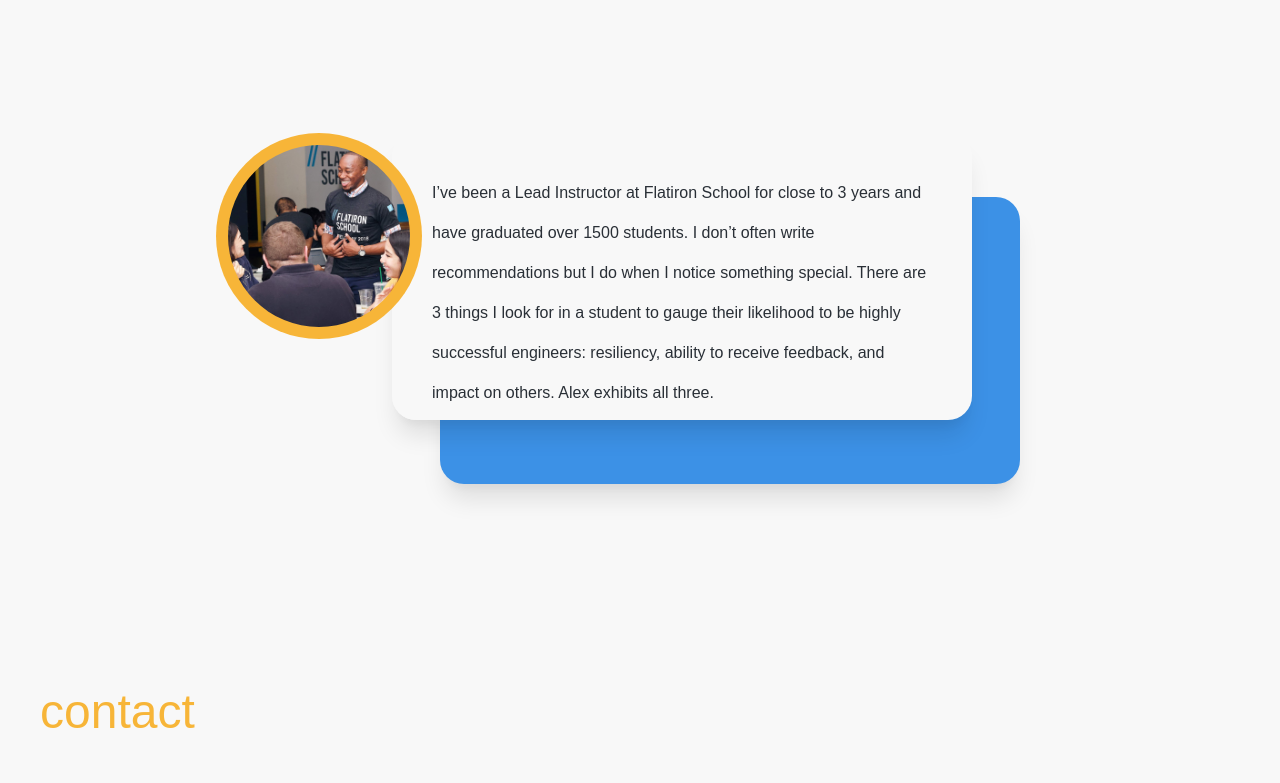
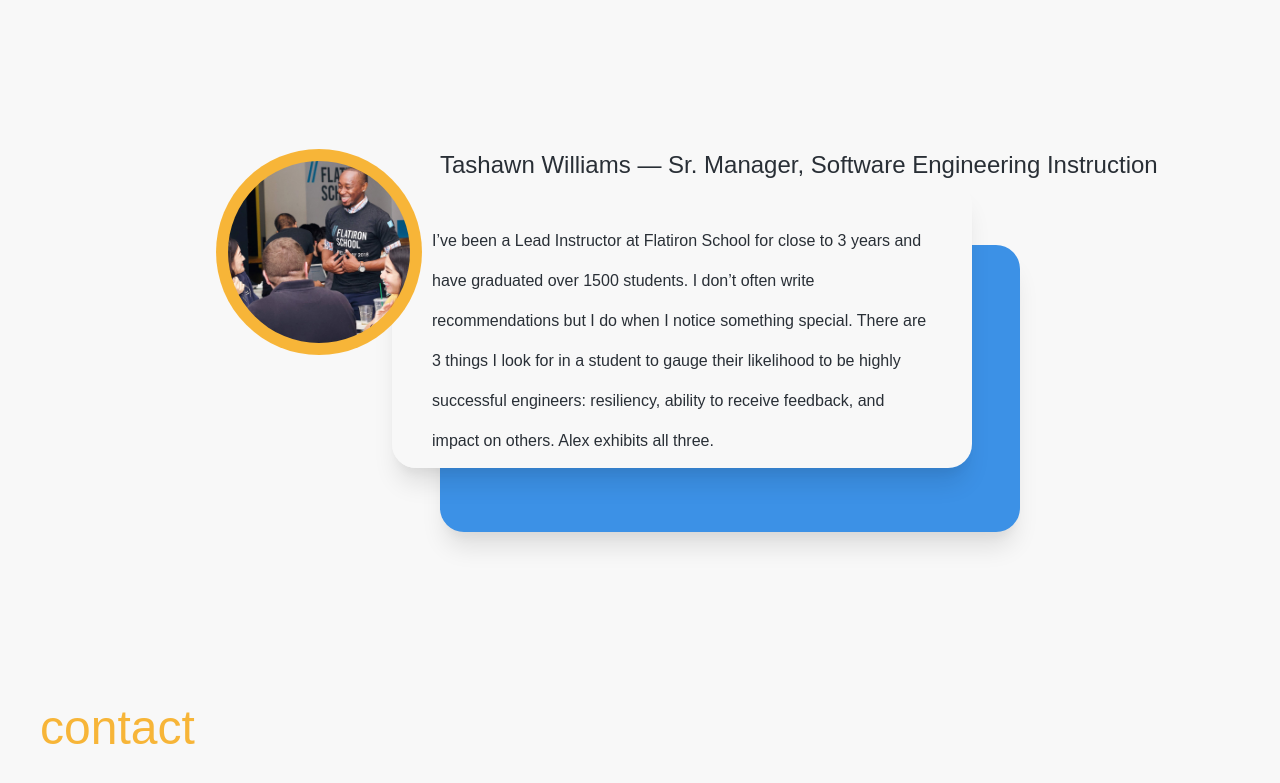
Before and after one commit to abeciana1/abeciana-portfolio, a Next.js app: page / in a window 1280 px wide. Shown: the part 2539-3322 px from the top of the page. Built offline with nearby package versions, Linux system fonts and the light colour scheme; a web font is replaced by a local one.

Commit message:
Started responsive rendering of homepage comps

```diff
--- a/components/HomePageSections/Blog.js
+++ b/components/HomePageSections/Blog.js
@@ -30,7 +30,7 @@ const Blog = (props) => {
                         >
                             <img
                                 src="/amulets.png"
-                                className="mx-auto w-5/6 self-center"
+                                className="mx-auto w-5/6 self-center object-center"
                             />
                         </section>
                         <section className="self-center justify-self-end z-50">
@@ -57,7 +57,7 @@ const Blog = (props) => {
                                 <div className="pt-16">
                                 <img
                                     src="/amulets.png"
-                                    className="mx-auto w-5/6"
+                                    className="mx-auto w-5/6 object-center"
                                 />
                             </div>
                         </section>
--- a/components/HomePageSections/Intro.js
+++ b/components/HomePageSections/Intro.js
@@ -16,7 +16,7 @@ const Intro = () => {
                     </div>
                 </section>
                 <section
-                    className="homepage-section mt-8 pb-32 flex flex-col md:grid md:grid-cols-2 lg:grid-cols-3 justify-items-center item-stretch"
+                    className="homepage-section mt-8 lg:pb-32 flex flex-col md:grid md:grid-cols-2 lg:grid-cols-3 justify-items-center item-stretch"
                 >
                     <IntroNav/>
                     <div className="justify-item-center self-center mx-auto z-30">
--- a/components/utils/HomePage.js
+++ b/components/utils/HomePage.js
@@ -28,7 +28,7 @@ const HomePage = () => {
 
       const handlePortfolioScroll = () => {
         const offset = window.scrollY;
-        if (offset > 900) {
+        if (offset > 900 && window.innerWidth > 768) {
             setPortfolioAnimate(true)
         } else {
             setPortfolioAnimate(false)
@@ -37,7 +37,7 @@ const HomePage = () => {
 
       const handleBlogScroll = () => {
         const offset = window.scrollY;
-        if (offset > 1590) {
+        if (offset > 1590 && window.innerWidth > 768) {
             setBlogAnimate(true)
         } else {
             setBlogAnimate(false)
@@ -45,9 +45,12 @@ const HomePage = () => {
       }
 
     useEffect(() => {
+      console.log(window)
+      if (window.innerWidth > 768) {
         window.addEventListener('scroll', handleAboutScroll);
         window.addEventListener('scroll', handlePortfolioScroll);
         window.addEventListener('scroll', handleBlogScroll);
+      }
     });
 
   console.log(blogAnimate)
@@ -57,12 +60,15 @@ const HomePage = () => {
           <title>Alex Beciana</title>
           <meta name="description" content="Generated by create next app" />
         </Head>
+        <section className="overflow-hidden">
+
         <Intro />
         <About aboutAnimate={aboutAnimate} />
         <Portfolio portfolioAnimate={portfolioAnimate} />
         <Blog blogAnimate={blogAnimate} />
         <Reviews />
         <Contact />
+        </section>
     </React.Fragment>
   )
 }
--- a/components/utils/Testimonial.js
+++ b/components/utils/Testimonial.js
@@ -5,10 +5,10 @@ const Testimonial = (props) => {
     return (
         <React.Fragment>
             <section
-                className="relative"
+                className="relative testimonial flex"
             >
                 <div
-                    className="ml-44"
+                    className=" lg:ml-44"
                 >
                     <div
                         className="absolute z-40 testimonial-pic"
@@ -18,11 +18,14 @@ const Testimonial = (props) => {
                             className="rounded-full bg-yellow p-3"
                         />
                     </div>
+                    <div
+                        className="font-reross lg:ml-56 text-2xl pt-56 lg:pt-0 pb-10 lg:pb-0"
+                    >Tashawn Williams — Sr. Manager, Software Engineering Instruction</div>
                         <div
-                            className="absolute testimonial-rec2 bg-blue shadow-xl rounded-3xl ml-56 mt-16 z-0"
+                            className="absolute testimonial-rec2 bg-blue shadow-xl rounded-3xl ml-12 lg:ml-56 mt-16 z-0"
                         ></div>
                         <div
-                            className="absolute bg-white testimonial-rec shadow-xl leading-10 p-10 rounded-3xl z-30 ml-44 overflow-auto overscroll-contain"
+                            className="absolute bg-white testimonial-rec shadow-xl leading-10 p-10 rounded-3xl z-30 lg:ml-44 overflow-auto overscroll-contain"
                         >
                             I’ve been a Lead Instructor at Flatiron School for close to 3 years and have graduated over 1500 students. I don’t often write recommendations but I do when I notice something special. There are 3 things I look for in a student to gauge their likelihood to be highly successful engineers: resiliency, ability to receive feedback, and impact on others. Alex exhibits all three.
                             <br/>
@@ -30,7 +33,6 @@ const Testimonial = (props) => {
                             <br/>
                             Alex has proven that he is self motivated and committed to learning and growing as a developer. I firmly believe he will be a valuable addition to any team.
                         </div>
-
                 </div>
             </section>
         </React.Fragment>
--- a/styles/globals.css
+++ b/styles/globals.css
@@ -168,3 +168,9 @@ a {
 .homepage-section {
   min-height: 682px;
 }
+
+@media (max-width: 426px) {
+  .homepage-section {
+    min-height: 300px;
+  }
+}
--- a/styles/reviews.css
+++ b/styles/reviews.css
@@ -1,3 +1,7 @@
+.testimonial {
+    /* max-width: 287[] */
+}
+
 .testimonial-pic {
     max-width: 206px;
 }
@@ -13,3 +17,15 @@
     width: 580px;
     height: 287px;
 }
+
+@media (max-width: 425px) {
+    .testimonial-rec2 {
+        height: 580px;
+        width: 287px;
+    }
+
+    .testimonial-rec {
+        height: 580px;
+        width: 287px;
+    }
+}
```
